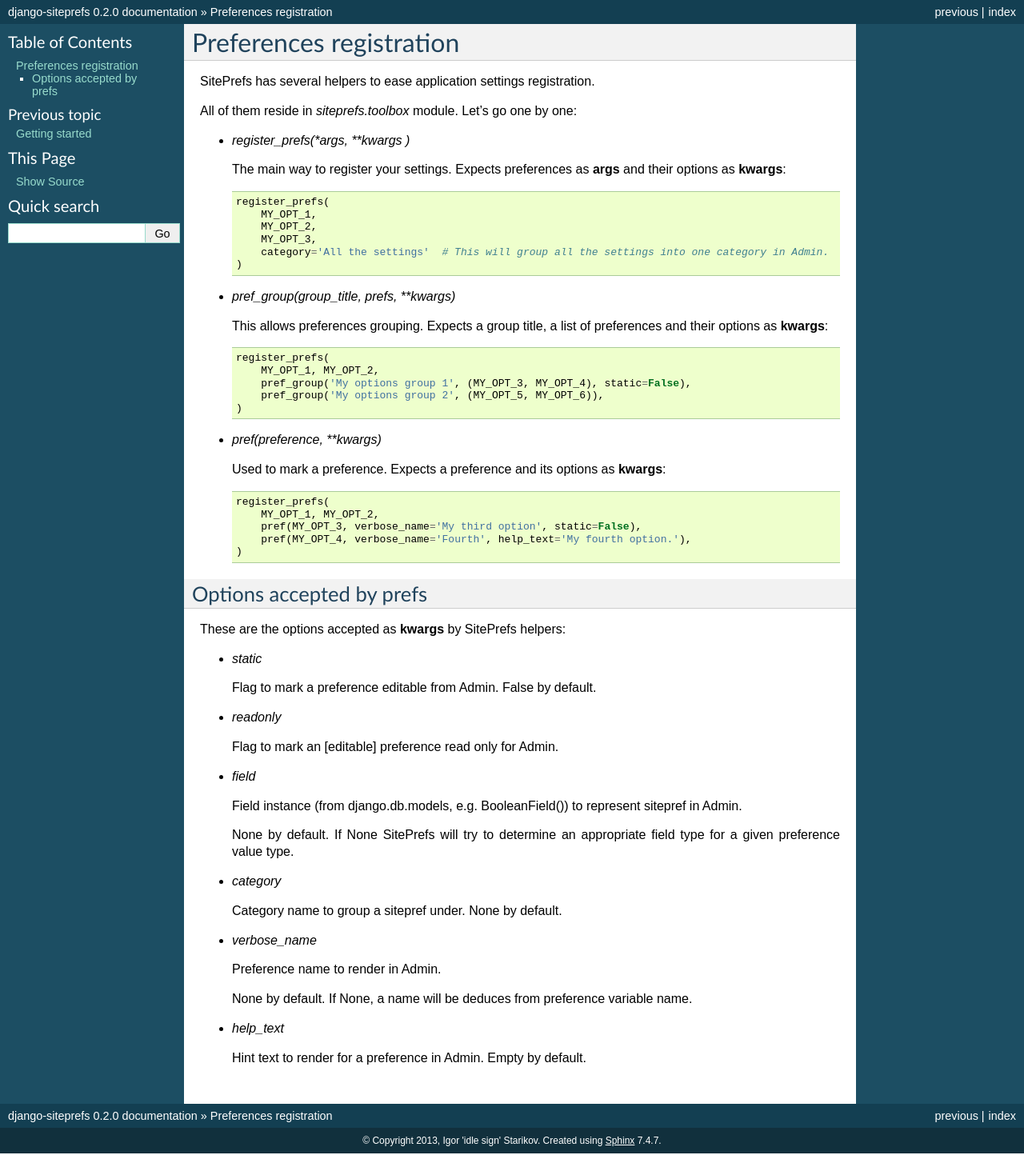
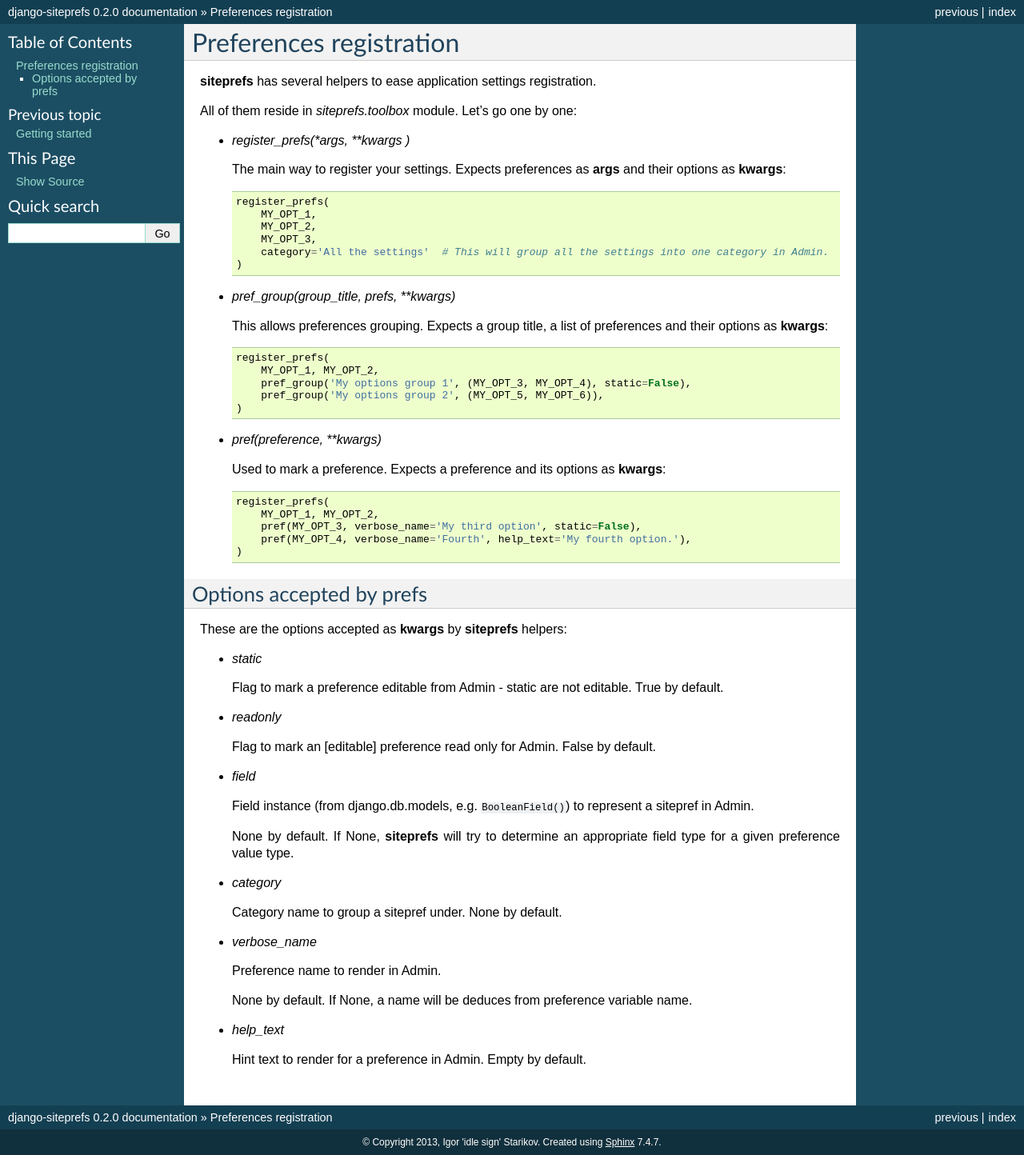
Before and after one commit to idlesign/django-siteprefs, a Sphinx documentation site: the page built from docs/source/registration.rst, in a window 1280 px wide. Shown: the whole page at 80% size. Built offline with Sphinx 7.4.7, drawn with Linux system fonts in a browser that asks for light colours.

Commit message:
Docs updated.

```diff
--- a/docs/source/registration.rst
+++ b/docs/source/registration.rst
@@ -1,7 +1,7 @@
 Preferences registration
 ========================
 
-SitePrefs has several helpers to ease application settings registration.
+**siteprefs** has several helpers to ease application settings registration.
 
 All of them reside in `siteprefs.toolbox` module. Let's go one by one:
 
@@ -43,22 +43,22 @@ All of them reside in `siteprefs.toolbox` module. Let's go one by one:
 Options accepted by prefs
 -------------------------
 
-These are the options accepted as **kwargs** by SitePrefs helpers:
+These are the options accepted as **kwargs** by **siteprefs** helpers:
 
 
 * `static`
 
-  Flag to mark a preference editable from Admin. False by default.
+  Flag to mark a preference editable from Admin - static are not editable. True by default.
 
 * `readonly`
 
-  Flag to mark an [editable] preference read only for Admin.
+  Flag to mark an [editable] preference read only for Admin. False by default.
 
 * `field`
 
-  Field instance (from django.db.models, e.g. BooleanField()) to represent sitepref in Admin.
+  Field instance (from django.db.models, e.g. ``BooleanField()``) to represent a sitepref in Admin.
 
-  None by default. If None SitePrefs will try to determine an appropriate field type for a given
+  None by default. If None, **siteprefs** will try to determine an appropriate field type for a given
   preference value type.
 
 * `category`
```
